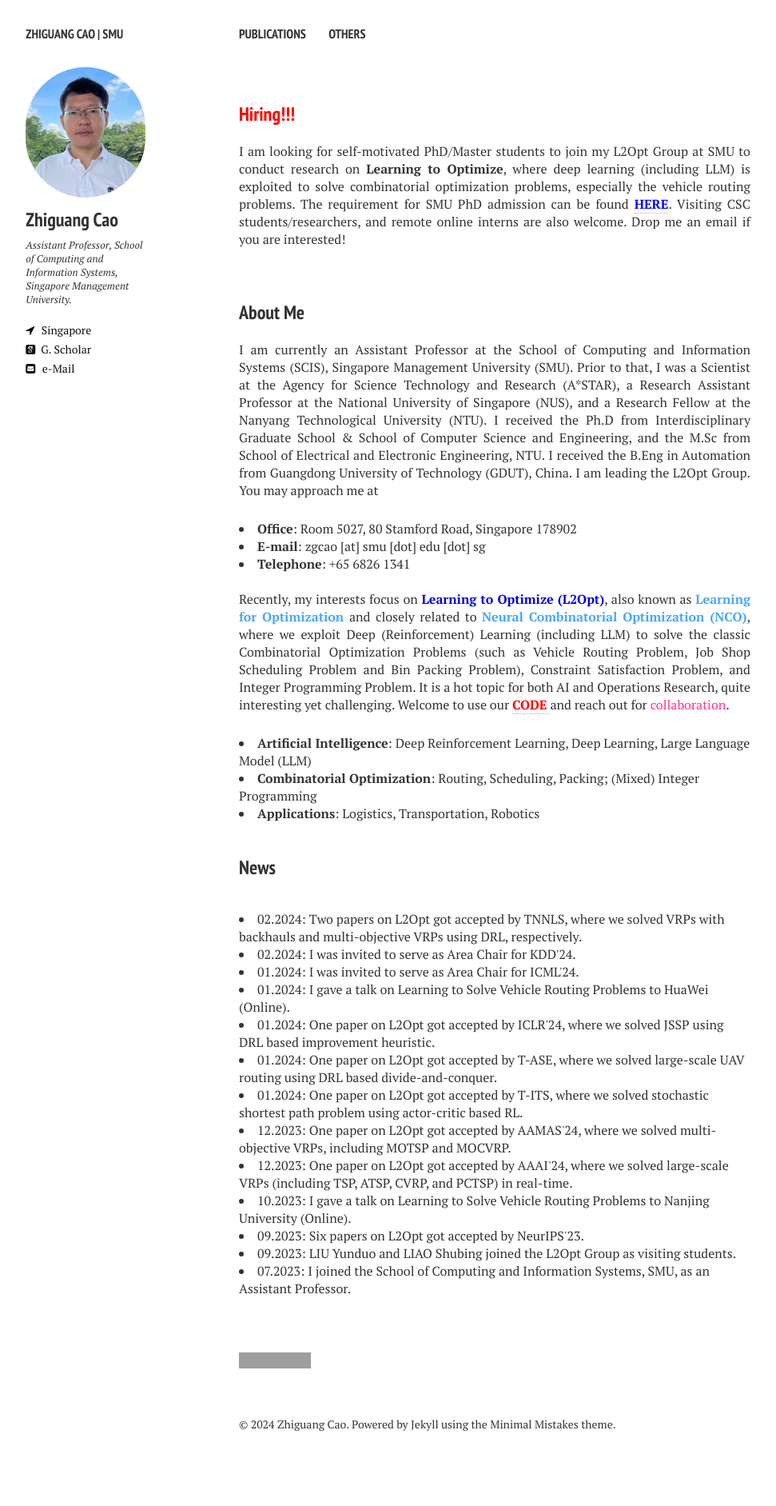
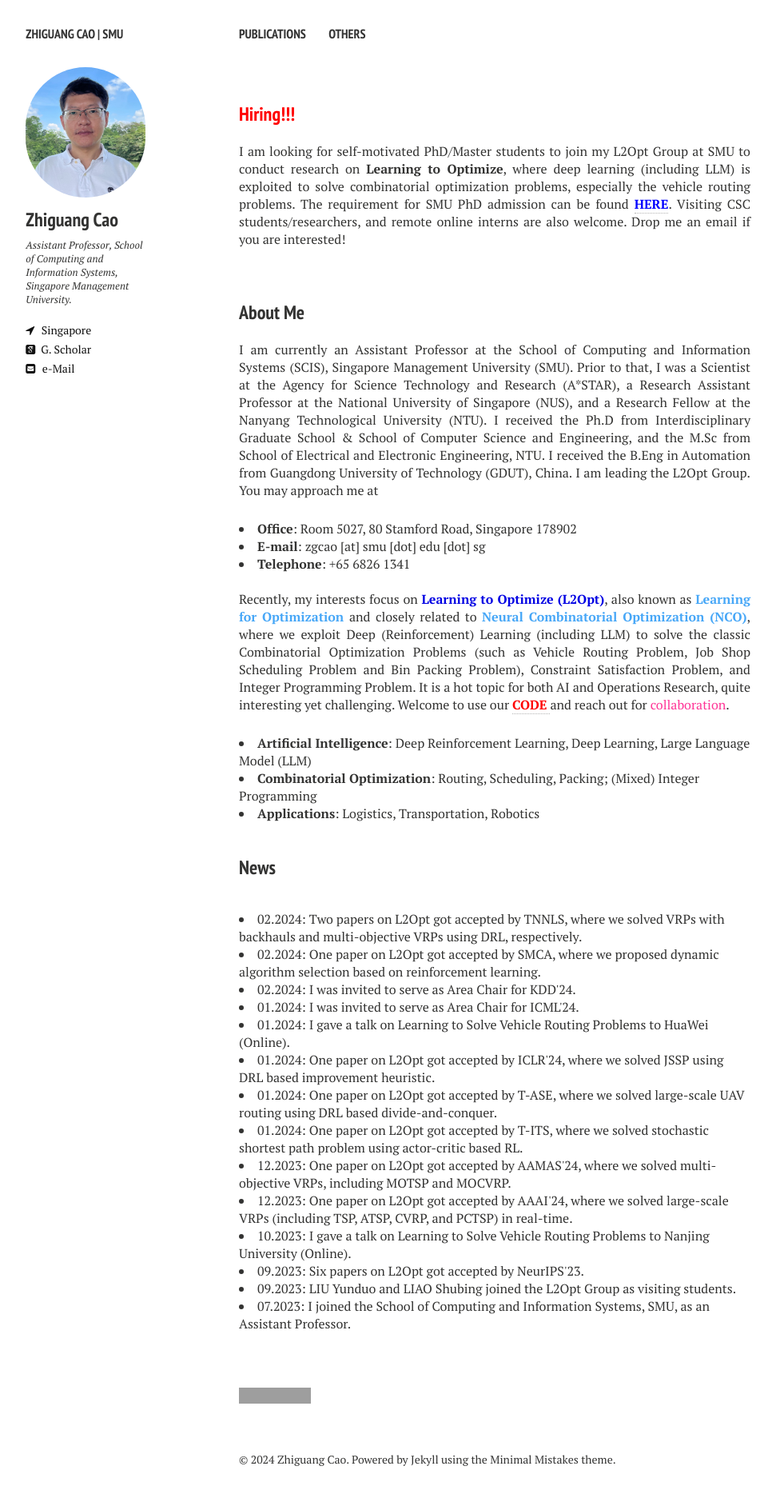
Before and after one commit to zhiguangcaosg/zhiguangcaosg.github.io, a Jekyll site: the page built from index.md, in a window 1280 px wide. Shown: the whole page at 80% size, without its empty margins (21-992 px from the left). Built offline with Jekyll 4.4.1, drawn with Linux system fonts in a browser that asks for light colours; nearby versions of some CDN libraries; before the commit the page ends 1839 px from its top, so only the background shows below that; grey boxes are pictures that could not be loaded.

Commit message:
Update index.md

```diff
--- a/index.md
+++ b/index.md
@@ -41,6 +41,10 @@ image: banner1.png
 
 <li>
 02.2024:  Two papers on L2Opt got accepted by TNNLS, where we solved VRPs with backhauls and multi-objective VRPs using DRL, respectively.
+</li>
+
+<li>
+02.2024:  One paper on L2Opt got accepted by SMCA, where we proposed dynamic algorithm selection based on reinforcement learning.
 </li>
 
 <li>
```
